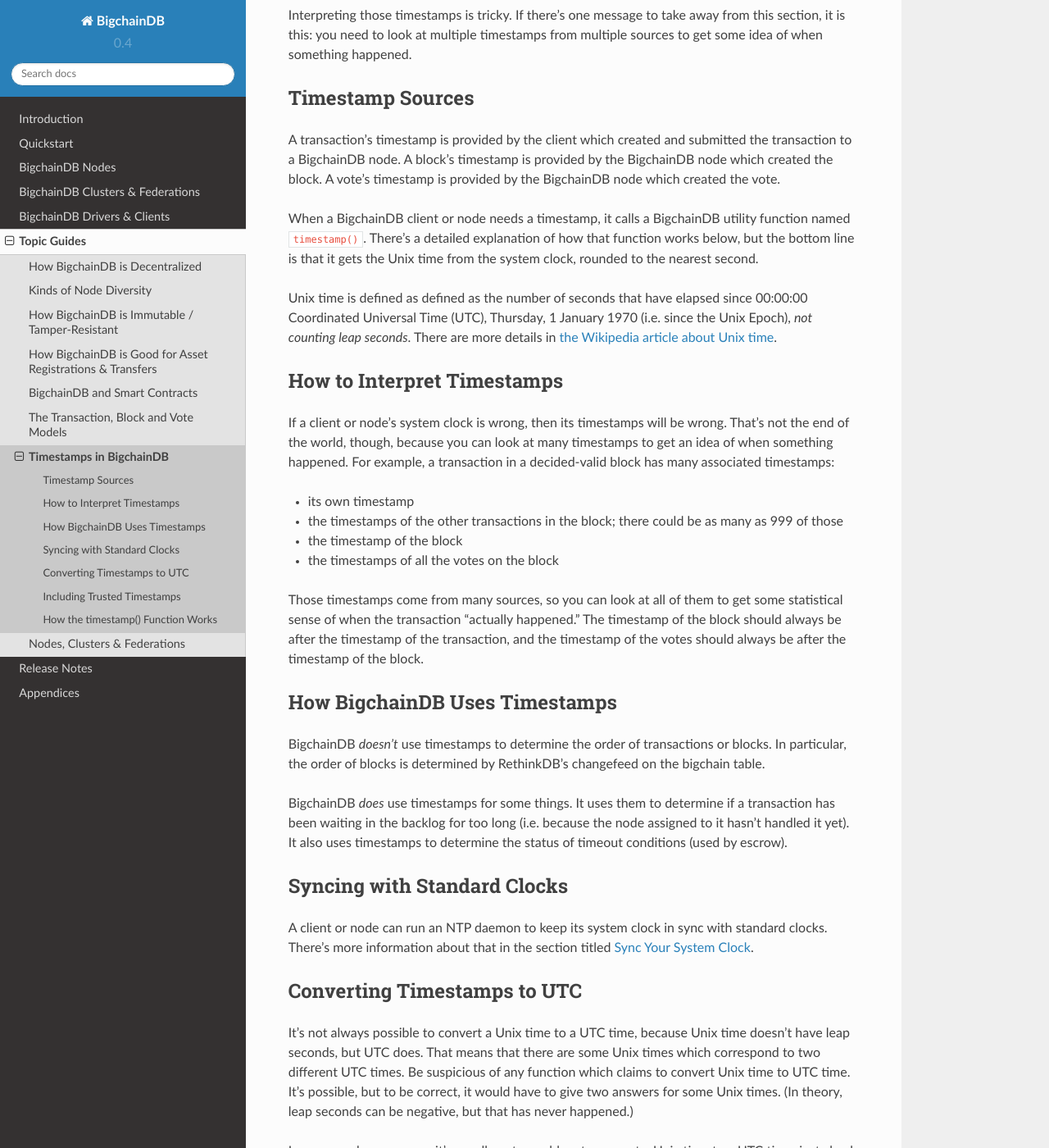
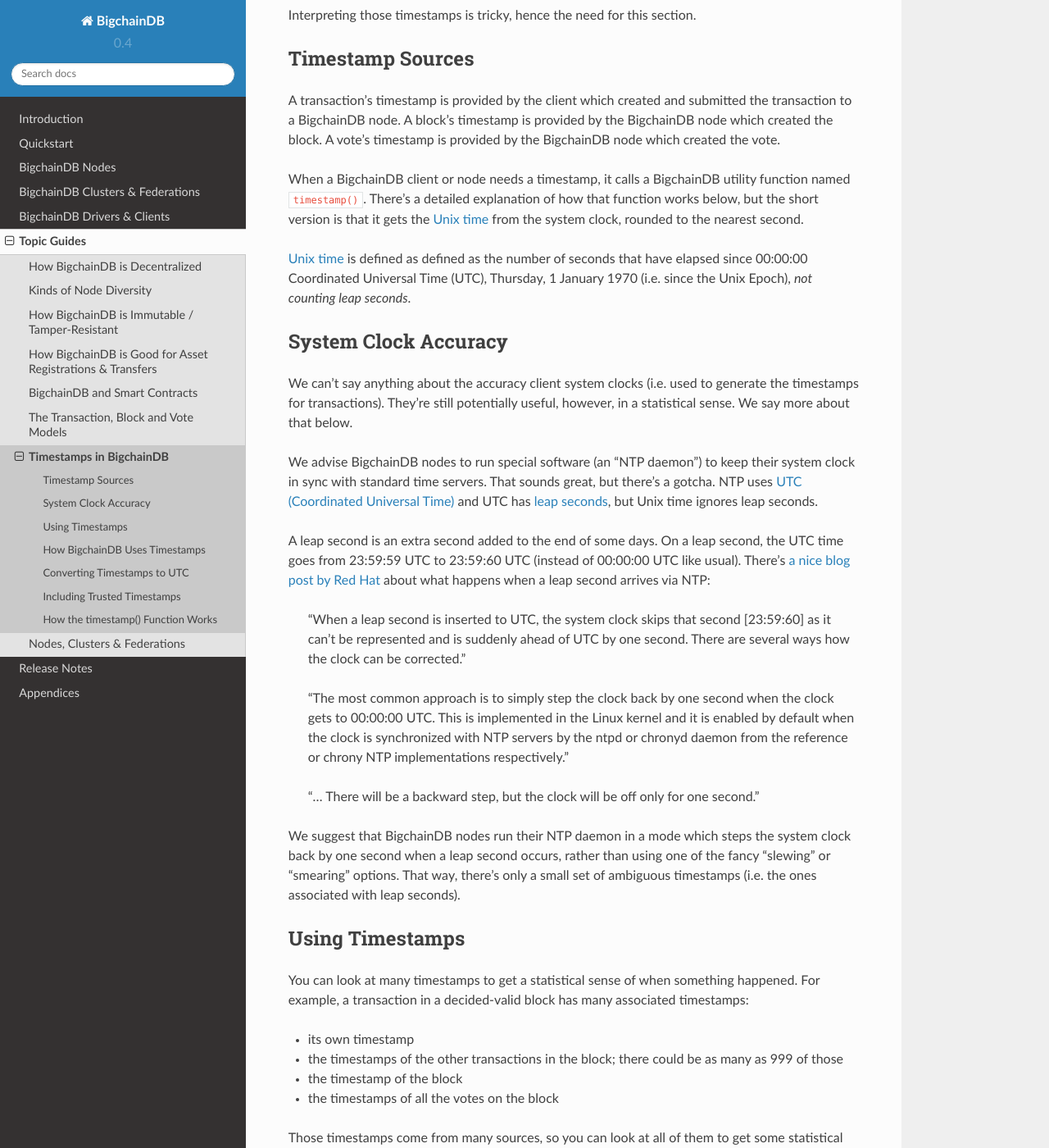
Before and after one commit to thematerials-network/bigchaindb-node, a Sphinx documentation site: the page built from bigchaindb/docs/source/topic-guides/timestamps.md, in a window 1280 px wide and 1400 px high, scrolled down 201 px. Shown: the whole window at 82% size. Built offline with Sphinx 7.4.7 and the Read the Docs theme 2.0.0, drawn with Linux system fonts in a browser that asks for light colours; some of the changed text lies outside the part shown.

Commit message:
Docs: more details on timestamp interpretation

````diff
--- a/bigchaindb/docs/source/nodes/setup-run-node.md
+++ b/bigchaindb/docs/source/nodes/setup-run-node.md
@@ -23,18 +23,9 @@ TODO: Notes about firewall setup. What ports should be open, for what kinds of t
 
 A BigchainDB node uses its system clock to generate timestamps for blocks and votes, so that clock should be kept in sync with some standard clock(s). The standard way to do that is to run an NTP daemon (Network Time Protocol daemon) on the node. (You could also use tlsdate, which uses TLS timestamps rather than NTP, but don't: it's not very accurate and it will break with TLS 1.3, which removes the timestamp.)
 
-NTP is a standard protocol. There are many NTP daemons implementing it. We don't recommend a particular one. On the contrary, we recommend that different nodes in a federation run different NTP daemons, so that a problem with one daemon won't affect all nodes. Some options are:
+NTP is a standard protocol. There are many NTP daemons implementing it. We don't recommend a particular one. On the contrary, we recommend that different nodes in a federation run different NTP daemons, so that a problem with one daemon won't affect all nodes.
 
-* The reference NTP daemon from ntp.org; see [their support website](http://support.ntp.org/bin/view/Support/WebHome)
-* [OpenNTPD](http://www.openntpd.org/)
-* [chrony](https://chrony.tuxfamily.org/index.html)
-* Maybe [NTPsec](https://www.ntpsec.org/), once it's production-ready
-* Maybe [Ntimed](http://nwtime.org/projects/ntimed/), once it's production-ready
-* [More](https://en.wikipedia.org/wiki/Ntpd#Implementations)
-
-It's tricky to make an NTP daemon setup secure. Always install the latest version and read the documentation about how to configure and run it securely.
-
-The appendix has [some notes on NTP daemon setup](../appendices/ntp-notes.html).
+Please see the [notes on NTP daemon setup in the Appendices](../appendices/ntp-notes.html).
 
 
 ## Set Up the File System for RethinkDB
--- a/bigchaindb/docs/source/topic-guides/timestamps.md
+++ b/bigchaindb/docs/source/topic-guides/timestamps.md
@@ -2,21 +2,39 @@
 
 Each transaction, block and vote has an associated timestamp.
 
-Interpreting those timestamps is tricky. If there's one message to take away from this section, it is this: you need to look at multiple timestamps from multiple sources to get some idea of when something happened.
+Interpreting those timestamps is tricky, hence the need for this section.
 
 
 ## Timestamp Sources
 
 A transaction's timestamp is provided by the client which created and submitted the transaction to a BigchainDB node. A block's timestamp is provided by the BigchainDB node which created the block. A vote's timestamp is provided by the BigchainDB node which created the vote.
 
-When a BigchainDB client or node needs a timestamp, it calls a BigchainDB utility function named `timestamp()`. There's a detailed explanation of how that function works below, but the bottom line is that it gets the Unix time from the system clock, rounded to the nearest second.
+When a BigchainDB client or node needs a timestamp, it calls a BigchainDB utility function named `timestamp()`. There's a detailed explanation of how that function works below, but the short version is that it gets the [Unix time](https://en.wikipedia.org/wiki/Unix_time) from the system clock, rounded to the nearest second.
 
-Unix time is defined as defined as the number of seconds that have elapsed since 00:00:00 Coordinated Universal Time (UTC), Thursday, 1 January 1970 (i.e. since the Unix Epoch), _not counting leap seconds_. There are more details in [the Wikipedia article about Unix time](https://en.wikipedia.org/wiki/Unix_time).
+[Unix time](https://en.wikipedia.org/wiki/Unix_time) is defined as defined as the number of seconds that have elapsed since 00:00:00 Coordinated Universal Time (UTC), Thursday, 1 January 1970 (i.e. since the Unix Epoch), _not counting leap seconds_.
 
 
-## How to Interpret Timestamps
+## System Clock Accuracy
 
-If a client or node's system clock is wrong, then its timestamps will be wrong. That's not the end of the world, though, because you can look at many timestamps to get an idea of when something happened. For example, a transaction in a decided-valid block has many associated timestamps:
+We can't say anything about the accuracy client system clocks (i.e. used to generate the timestamps for transactions). They're still potentially useful, however, in a statistical sense. We say more about that below.
+
+We advise BigchainDB nodes to run special software (an "NTP daemon") to keep their system clock in sync with standard time servers. That sounds great, but there's a gotcha. NTP uses [UTC (Coordinated Universal Time)](https://en.wikipedia.org/wiki/Coordinated_Universal_Time) and UTC has [leap seconds](https://en.wikipedia.org/wiki/Leap_second), but Unix time ignores leap seconds.
+
+A leap second is an extra second added to the end of some days. On a leap second, the UTC time goes from 23:59:59 UTC to 23:59:60 UTC (instead of 00:00:00 UTC like usual).
+There's [a nice blog post by Red Hat](http://developers.redhat.com/blog/2015/06/01/five-different-ways-handle-leap-seconds-ntp/) about what happens when a leap second arrives via NTP:
+
+> "When a leap second is inserted to UTC, the system clock skips that second [23:59:60] as it can’t be represented and is suddenly ahead of UTC by one second. There are several ways how the clock can be corrected."
+
+> "The most common approach is to simply step the clock back by one second when the clock gets to 00:00:00 UTC. This is implemented in the Linux kernel and it is enabled by default when the clock is synchronized with NTP servers by the ntpd or chronyd daemon from the reference or chrony NTP implementations respectively."
+
+> "... There will be a backward step, but the clock will be off only for one second."
+
+We suggest that BigchainDB nodes run their NTP daemon in a mode which steps the system clock back by one second when a leap second occurs, rather than using one of the fancy "slewing" or "smearing" options. That way, there's only a small set of ambiguous timestamps (i.e. the ones associated with leap seconds).
+
+
+## Using Timestamps
+
+You can look at many timestamps to get a statistical sense of when something happened. For example, a transaction in a decided-valid block has many associated timestamps:
 
 * its own timestamp
 * the timestamps of the other transactions in the block; there could be as many as 999 of those
@@ -30,17 +48,12 @@ Those timestamps come from many sources, so you can look at all of them to get s
 
 BigchainDB _doesn't_ use timestamps to determine the order of transactions or blocks. In particular, the order of blocks is determined by RethinkDB's changefeed on the bigchain table.
 
-BigchainDB _does_ use timestamps for some things. It uses them to determine if a transaction has been waiting in the backlog for too long (i.e. because the node assigned to it hasn't handled it yet). It also uses timestamps to determine the status of timeout conditions (used by escrow).
-
-
-## Syncing with Standard Clocks
-
-A client or node can run an NTP daemon to keep its system clock in sync with standard clocks. There's more information about that in the section titled [Sync Your System Clock](../nodes/setup-run-node.html#sync-your-system-clock).
+BigchainDB does use timestamps for some things. It uses them to determine if a transaction has been waiting in the backlog for too long (i.e. because the node assigned to it hasn't handled it yet). It also uses timestamps to determine the status of timeout conditions (used by escrow).
 
 
 ## Converting Timestamps to UTC
 
-It's not always possible to convert a Unix time to a UTC time, because Unix time doesn't have leap seconds, but UTC does. That means that there are some Unix times which correspond to two different UTC times. Be suspicious of any function which claims to convert Unix time to UTC time. It's possible, but to be correct, it would have to give two answers for some Unix times. (In theory, leap seconds can be negative, but that has never happened.)
+It's not always possible to convert a Unix time to a UTC time, because Unix time doesn't have leap seconds, but UTC does. That means that there are some Unix times which correspond to two different UTC times. Be suspicious of any function which claims to convert Unix time to UTC time. It's possible, but to be correct, it would have to give two answers for some Unix times.
 
 Leap seconds are rare, so it's usually not a problem to convert a Unix time to a UTC time; just check the converter that you're using to make sure that it's got some sophistication.
 
@@ -49,7 +62,7 @@ Leap seconds are rare, so it's usually not a problem to convert a Unix time to a
 
 If you want to create a transaction payload with a trusted timestamp, you can.
 
-One way to do that would be to send a payload to a trusted timestamping service. They will send back a timestamp, a signature, and their public key. They should also explain how you can verify the signature. You can then include the original payload, the timestamp, the signature, and the service's public key in your transaction. That way, anyone can verify that the original payload was signed by the trusted timestamping service.
+One way to do that would be to send a payload to a trusted timestamping service. They will send back a timestamp, a signature, and their public key. They should also explain how you can verify the signature. You can then include the original payload, the timestamp, the signature, and the service's public key in your transaction. That way, anyone with the verification instructions can verify that the original payload was signed by the trusted timestamping service.
 
 
 ## How the timestamp() Function Works
@@ -68,4 +81,4 @@ How does `time.time()` work? If you look in the C source code, it calls `floatti
 ret = clock_gettime(CLOCK_REALTIME, &tp);
 ```
 
-(If `clock_gettime()` is not available or returns with a nonzero exit code, it falls back to `_PyTime_gettimeofday_info()`, which is a wrapper around [gettimeofday()](http://man7.org/linux/man-pages/man2/gettimeofday.2.html), an older function that was marked obsolete in POSIX.1-2008.)
+With `CLOCK_REALTIME` as the first argument, it returns the Unix time as described above.
````
Also changed, not shown: bigchaindb/docs/source/appendices/ntp-notes.md (+5 -3 lines).
